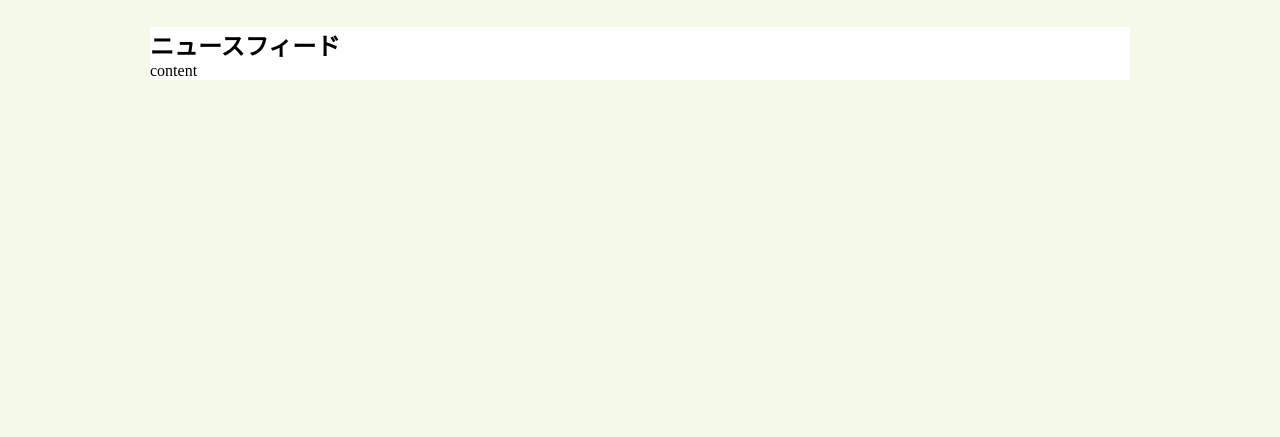
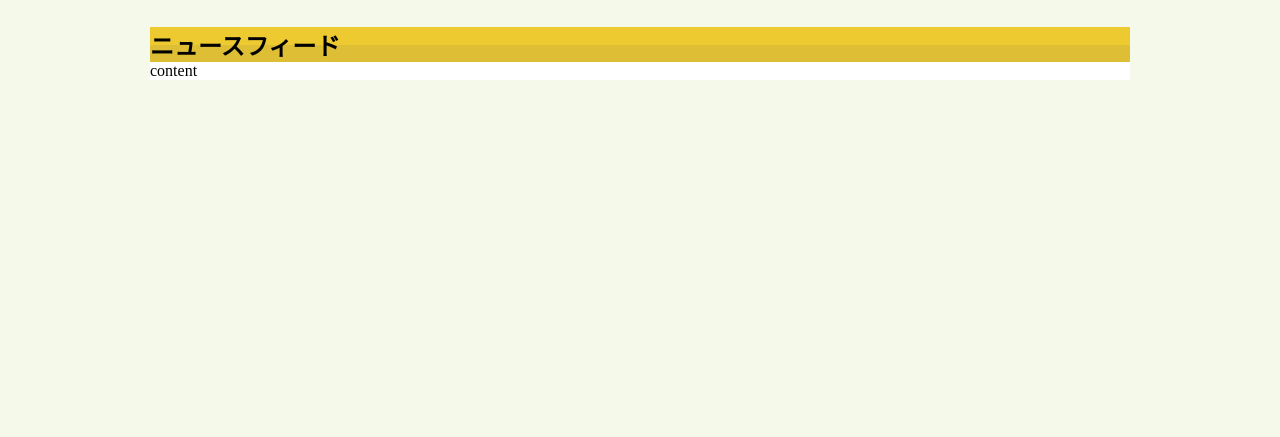
Before and after one commit to Shagamii/banana-2014-oct, a plain HTML site: page index.html in a window 1280 px wide. Shown: the part 363-800 px from the top of the page. Drawn offline with Linux system fonts and the light colour scheme.

Commit message:
title-backのデザイン

```diff
--- a/top.css
+++ b/top.css
@@ -113,3 +113,18 @@
 .box{
   background-color: #fff;
 }
+
+.title-back{
+  /* IE10 Consumer Preview */
+  background-image: -ms-linear-gradient(top, #EDCA2F 0%, #EDCA2F 50%, #DDBE34 50.1%, #DDBE34 100%);
+  /* Mozilla Firefox */
+  background-image: -moz-linear-gradient(top, #EDCA2F 0%, #EDCA2F 50%, #DDBE34 50.1%, #DDBE34 100%);
+  /* Opera */
+  background-image: -o-linear-gradient(top, #EDCA2F 0%, #EDCA2F 50%, #DDBE34 50.1%, #DDBE34 100%);
+  /* Webkit (Safari/Chrome 10) */
+  background-image: -webkit-gradient(linear, left top, left bottom, color-stop(0, #EDCA2F), color-stop(0.5, #EDCA2F), color-stop(0.501, #DDBE34), color-stop(1, #DDBE34));
+  /* Webkit (Chrome 11+) */
+  background-image: -webkit-linear-gradient(top, #EDCA2F 0%, #EDCA2F 50%, #DDBE34 50.1%, #DDBE34 100%);
+  /* W3C Markup, IE10 Release Preview */
+  background-image: linear-gradient(to bottom, #EDCA2F 0%, #EDCA2F 50%, #DDBE34 50.1%, #DDBE34 100%);
+}
```
